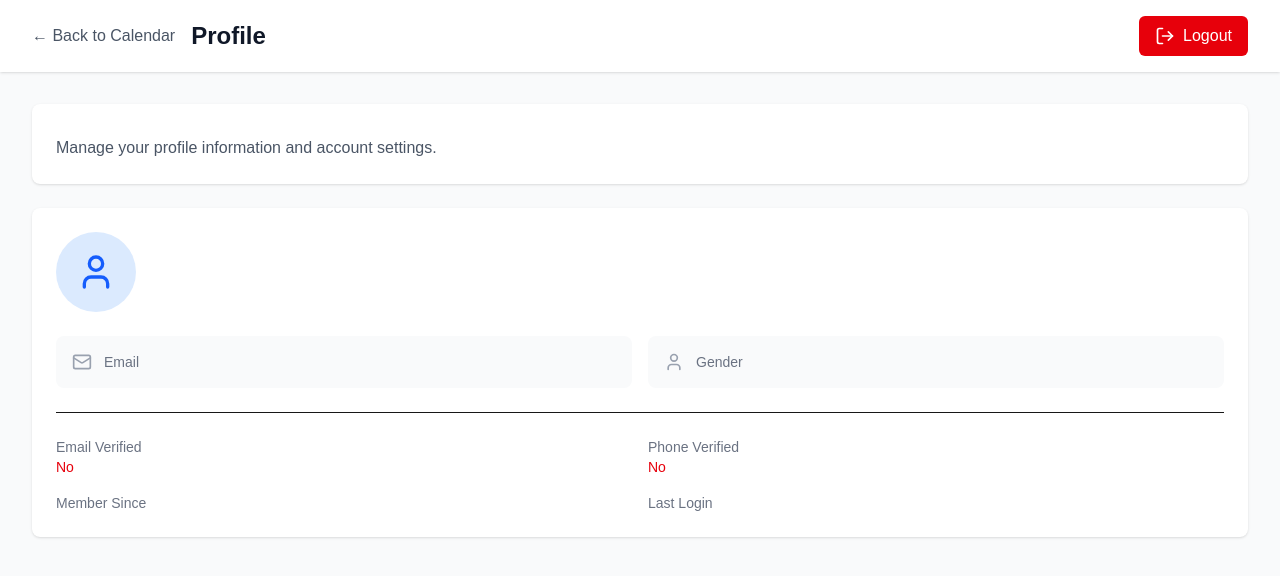
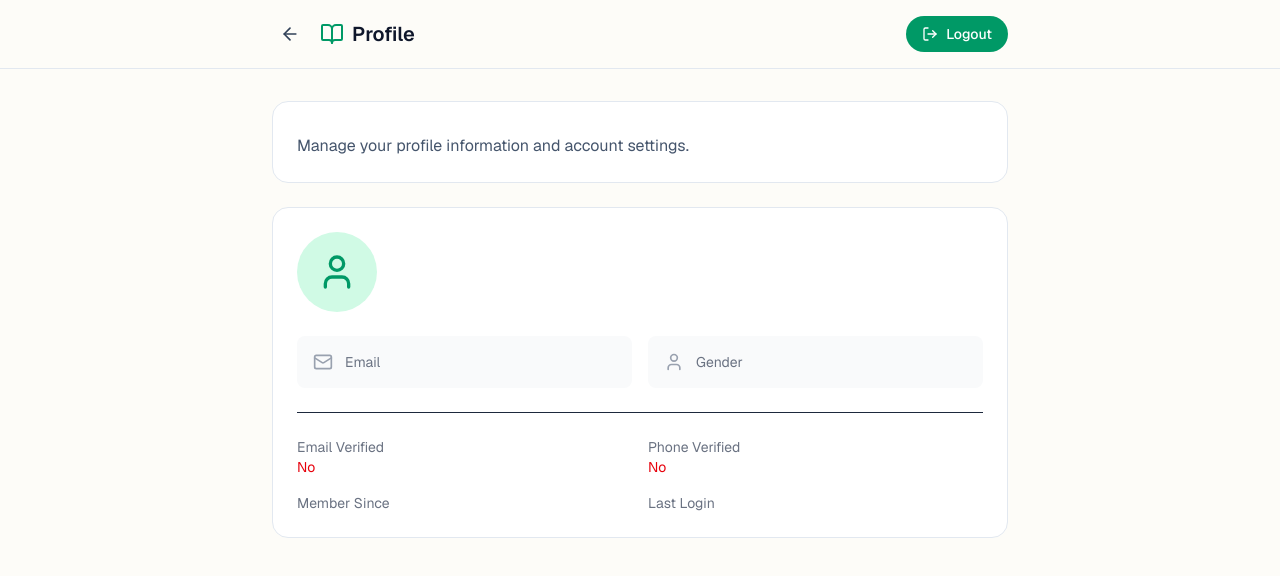
Before and after one commit to chrisgen19/bibletracker-app, a Next.js app: page /profile in a window 1280 px wide. Shown: the top 576 px of the page. Built offline with nearby package versions, Linux system fonts and the light colour scheme; no server answers.

Commit message:
feat: add vibrant color to green and red

```diff
--- a/src/app/profile/page.tsx
+++ b/src/app/profile/page.tsx
@@ -2,7 +2,7 @@
 
 import { useAuth } from '@/contexts/AuthContext';
 import { useRouter } from 'next/navigation';
-import { LogOut, User, Mail, Phone, MapPin, Calendar } from 'lucide-react';
+import { LogOut, User, Mail, Phone, MapPin, Calendar, ArrowLeft, BookOpen } from 'lucide-react';
 
 export default function ProfilePage() {
   const { user, logout, loading } = useAuth();
@@ -19,59 +19,63 @@ export default function ProfilePage() {
 
   if (loading) {
     return (
-      <div className="min-h-screen flex items-center justify-center bg-gray-50">
-        <div className="text-lg text-gray-600">Loading...</div>
+      <div className="min-h-screen flex items-center justify-center bg-[#FDFCF8]">
+        <div className="text-lg text-slate-600">Loading...</div>
       </div>
     );
   }
 
   return (
-    <div className="min-h-screen bg-gray-50">
+    <div className="min-h-screen bg-[#FDFCF8] text-slate-800 font-sans">
       {/* Header */}
-      <header className="bg-white shadow">
-        <div className="max-w-7xl mx-auto px-4 sm:px-6 lg:px-8 py-4 flex justify-between items-center">
-          <div className="flex items-center gap-4">
+      <header className="sticky top-0 z-10 bg-[#FDFCF8]/95 backdrop-blur-sm border-b border-slate-200">
+        <div className="max-w-3xl mx-auto px-4 py-4 flex justify-between items-center">
+          <div className="flex items-center gap-3">
             <button
               onClick={handleBackToHome}
-              className="text-gray-600 hover:text-gray-900"
+              className="p-2 hover:bg-slate-100 rounded-full transition-colors"
+              aria-label="Back to calendar"
             >
-              ← Back to Calendar
+              <ArrowLeft size={20} className="text-slate-700" />
             </button>
-            <h1 className="text-2xl font-bold text-gray-900">Profile</h1>
+            <div className="flex items-center gap-2">
+              <BookOpen size={24} className="text-emerald-600" />
+              <h1 className="text-xl font-semibold text-slate-900">Profile</h1>
+            </div>
           </div>
           <button
             onClick={handleLogout}
-            className="flex items-center gap-2 px-4 py-2 bg-red-600 text-white rounded-md hover:bg-red-700 transition-colors"
+            className="flex items-center gap-2 px-4 py-2 bg-emerald-600 text-white rounded-full hover:bg-emerald-700 transition-colors text-sm font-medium"
           >
-            <LogOut size={20} />
+            <LogOut size={16} />
             Logout
           </button>
         </div>
       </header>
 
       {/* Main Content */}
-      <main className="max-w-7xl mx-auto px-4 sm:px-6 lg:px-8 py-8">
+      <main className="max-w-3xl mx-auto px-4 py-8">
         {/* Welcome Section */}
-        <div className="bg-white rounded-lg shadow p-6 mb-6">
-          <h2 className="text-xl font-semibold text-gray-900 mb-2">
+        <div className="bg-white rounded-2xl border border-slate-200 p-6 mb-6">
+          <h2 className="text-xl font-semibold text-slate-900 mb-2">
             {user?.firstName} {user?.lastName}
           </h2>
-          <p className="text-gray-600">
+          <p className="text-slate-600">
             Manage your profile information and account settings.
           </p>
         </div>
 
         {/* User Profile Card */}
-        <div className="bg-white rounded-lg shadow p-6">
+        <div className="bg-white rounded-2xl border border-slate-200 p-6">
           <div className="flex items-center mb-6">
-            <div className="h-20 w-20 rounded-full bg-blue-100 flex items-center justify-center">
-              <User size={40} className="text-blue-600" />
+            <div className="h-20 w-20 rounded-full bg-emerald-100 flex items-center justify-center">
+              <User size={40} className="text-emerald-600" />
             </div>
             <div className="ml-6">
-              <h3 className="text-2xl font-bold text-gray-900">
+              <h3 className="text-2xl font-bold text-slate-900">
                 {user?.firstName} {user?.lastName}
               </h3>
-              <p className="text-gray-500">{user?.status}</p>
+              <p className="text-slate-500">{user?.status}</p>
             </div>
           </div>
 
--- a/src/components/DayCell.tsx
+++ b/src/components/DayCell.tsx
@@ -22,9 +22,9 @@ export function DayCell({ day, isToday, isSelected, isPast, entries, onClick }:
   if (isSelected) {
     bgClass = "bg-emerald-100/50";
   } else if (hasData) {
-    bgClass = "bg-emerald-50/70 hover:bg-emerald-100/40";
+    bgClass = "bg-emerald-100 hover:bg-emerald-200";
   } else if (isPast) {
-    bgClass = "bg-red-50/40 hover:bg-red-50/60";
+    bgClass = "bg-rose-50 hover:bg-rose-100";
   }
 
   return (
```
